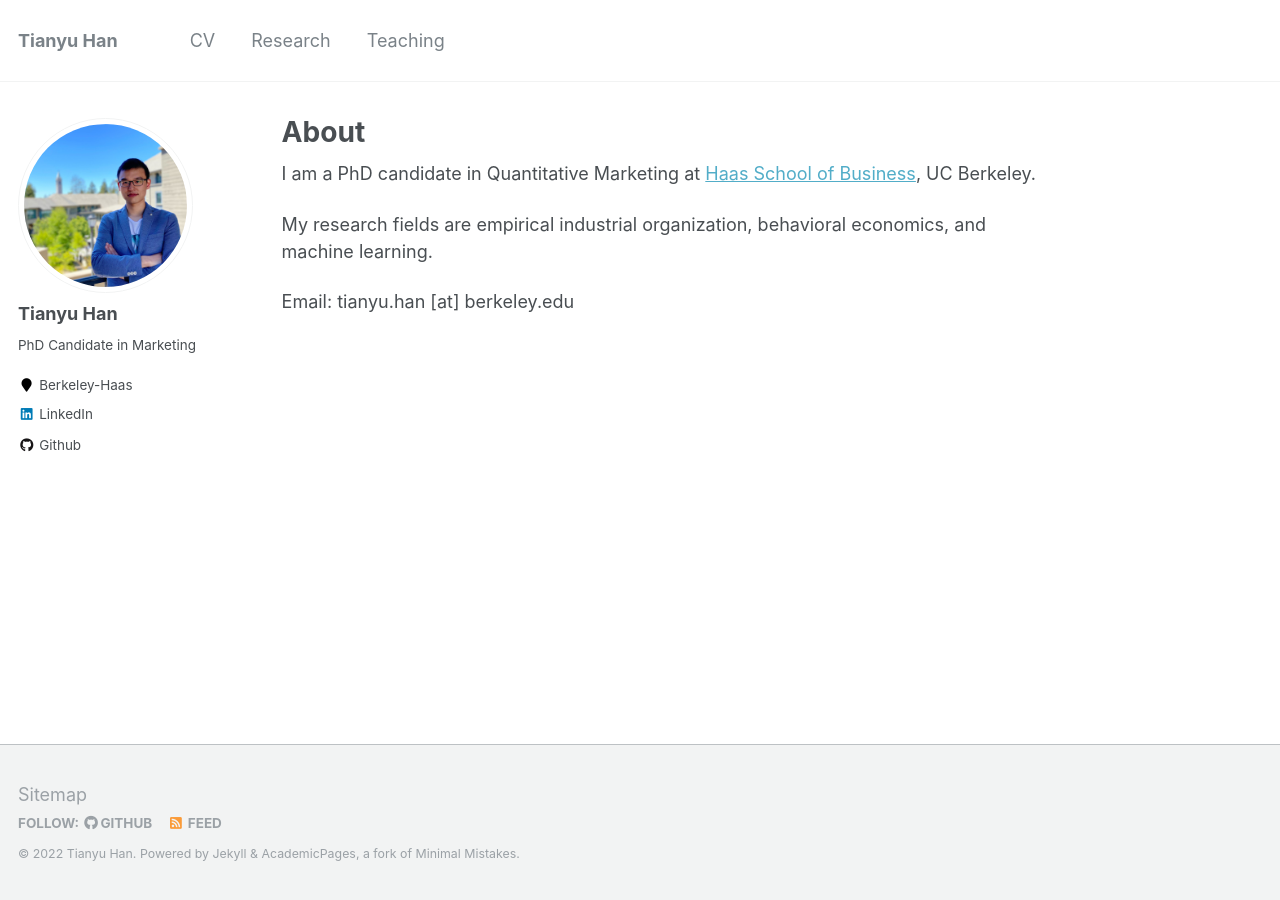
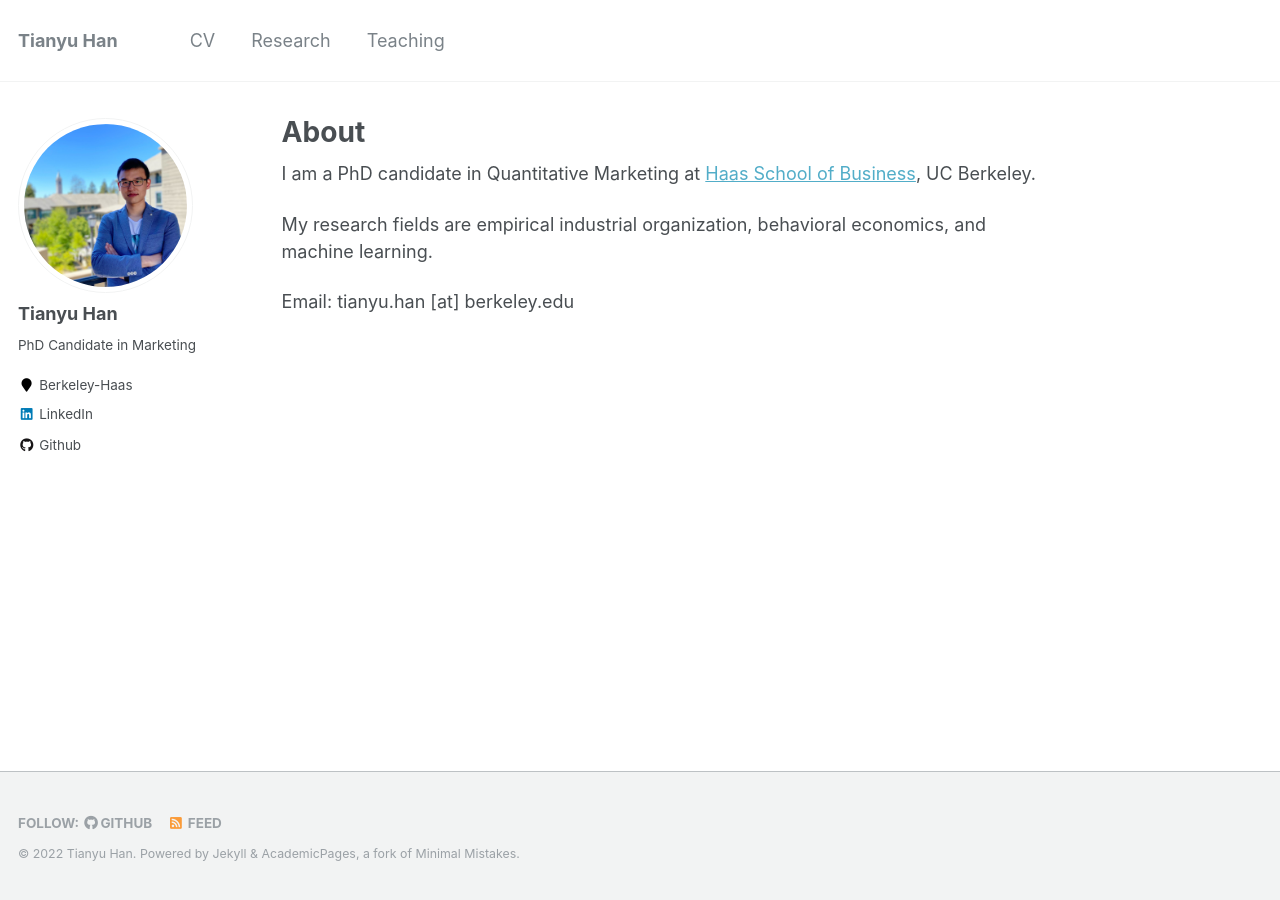
Before and after one commit to tianyu-han-mkt/tianyu-han-mkt.github.io, a Jekyll site: the page built from _pages/about.md, in a window 1280 px wide. Built offline with Jekyll 4.4.1, drawn with Linux system fonts in a browser that asks for light colours.

Commit message:
finetune

```diff
--- a/_includes/footer.html
+++ b/_includes/footer.html
@@ -14,9 +14,9 @@
     {% if site.author.github %}
       <li><a href="http://github.com/{{ site.author.github }}"><i class="fab fa-github" aria-hidden="true"></i> GitHub</a></li>
     {% endif %}
-    {% if site.author.bitbucket %}
+    <!-- {% if site.author.bitbucket %}
       <li><a href="http://bitbucket.org/{{ site.author.bitbucket }}"><i class="fab fa-bitbucket" aria-hidden="true"></i> Bitbucket</a></li>
-    {% endif %}
+    {% endif %} -->
     <li><a href="{% if site.atom_feed.path %}{{ site.atom_feed.path }}{% else %}{{ base_path }}/feed.xml{% endif %}"><i class="fa fa-fw fa-rss-square" aria-hidden="true"></i> {{ site.data.ui-text[site.locale].feed_label | default: "Feed" }}</a></li>
   </ul>
 </div>
--- a/_includes/footer/custom.html
+++ b/_includes/footer/custom.html
@@ -1,3 +1,3 @@
 <!-- start custom footer snippets -->
-<a href="/sitemap/">Sitemap</a>
+<!-- <a href="/sitemap/">Sitemap</a> -->
 <!-- end custom footer snippets -->
```
